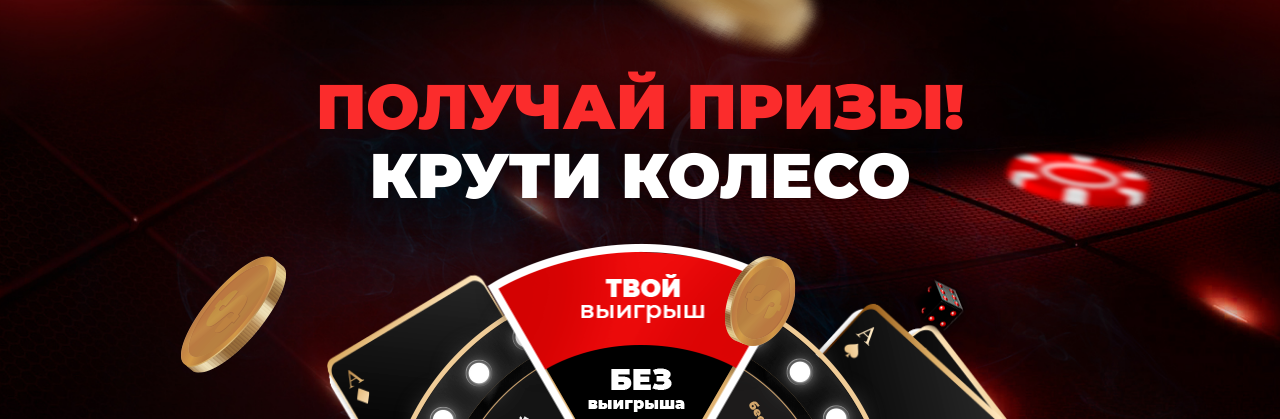
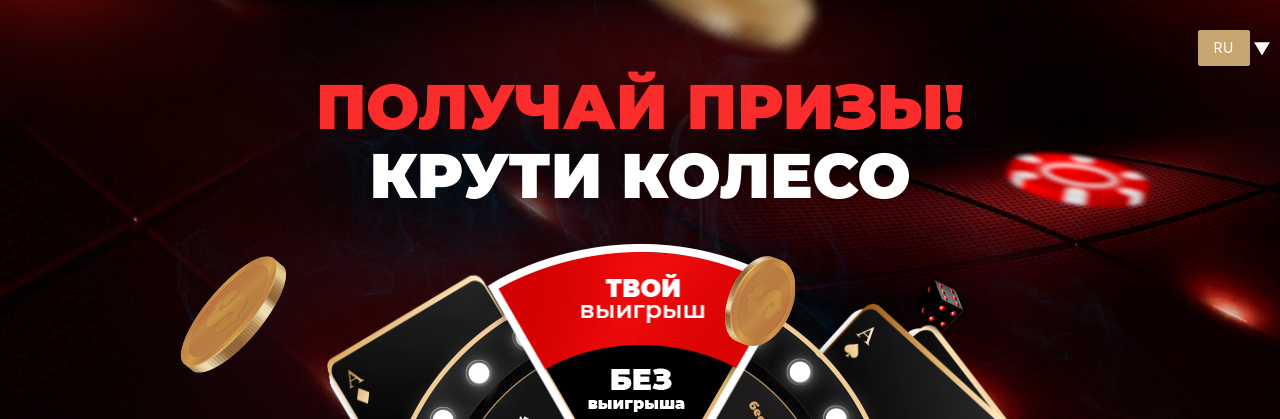
Before and after one commit to ES-Good/777, a plain HTML site: page index.html in a window 1280 px wide. Shown: the top 419 px of the page. Drawn offline with Linux system fonts and the light colour scheme.

Commit message:
'languages'

```diff
--- a/css/style.css
+++ b/css/style.css
@@ -18,6 +18,28 @@
     background-position-x: center;
     position: relative;
     background-position-y: top;
+}
+
+.btn, .btn-large, .btn-small{
+    background-color: #c7a56f;
+}
+
+.languages{
+    position: fixed;
+    top: 30px;
+    right: 30px;
+    z-index: 99;
+}
+.dropdown-trigger{
+    position: relative;
+}
+
+.dropdown-trigger::after{
+    content: '‣';
+    position: absolute;
+    right: -30px;
+    font-size: 50px;
+    transform: rotate(90deg);
 }
 
 .text-red{
--- a/index.html
+++ b/index.html
@@ -33,7 +33,14 @@
       <button class="btn-modal">Получить бонус</button>
     </div>
   </div>
-
+  <div class="languages">
+    <a class='dropdown-trigger btn' href='#' data-target='dropdown1'>RU</a>
+    <ul id='dropdown1' class='dropdown-content'>
+        <li><a href="#!">Русский</a></li>
+        <li><a href="#!">English</a></li>
+        <li><a href="#!">Latvia</a></li>
+    </ul>
+  </div>
     <div class="row col s12 main-wrap">
         <div class="container mt-5">
             <div class="row pt-5">
--- a/js/common.js
+++ b/js/common.js
@@ -14,3 +14,11 @@ document.addEventListener('DOMContentLoaded', function() {
     }
     var instances = M.Modal.init(elems, options);
   });
+
+  document.addEventListener('DOMContentLoaded', function() {
+    var elems = document.querySelectorAll('.dropdown-trigger');
+    var options = {
+        constrainWidth: false
+    }
+    var instances = M.Dropdown.init(elems, options);
+  });
```
